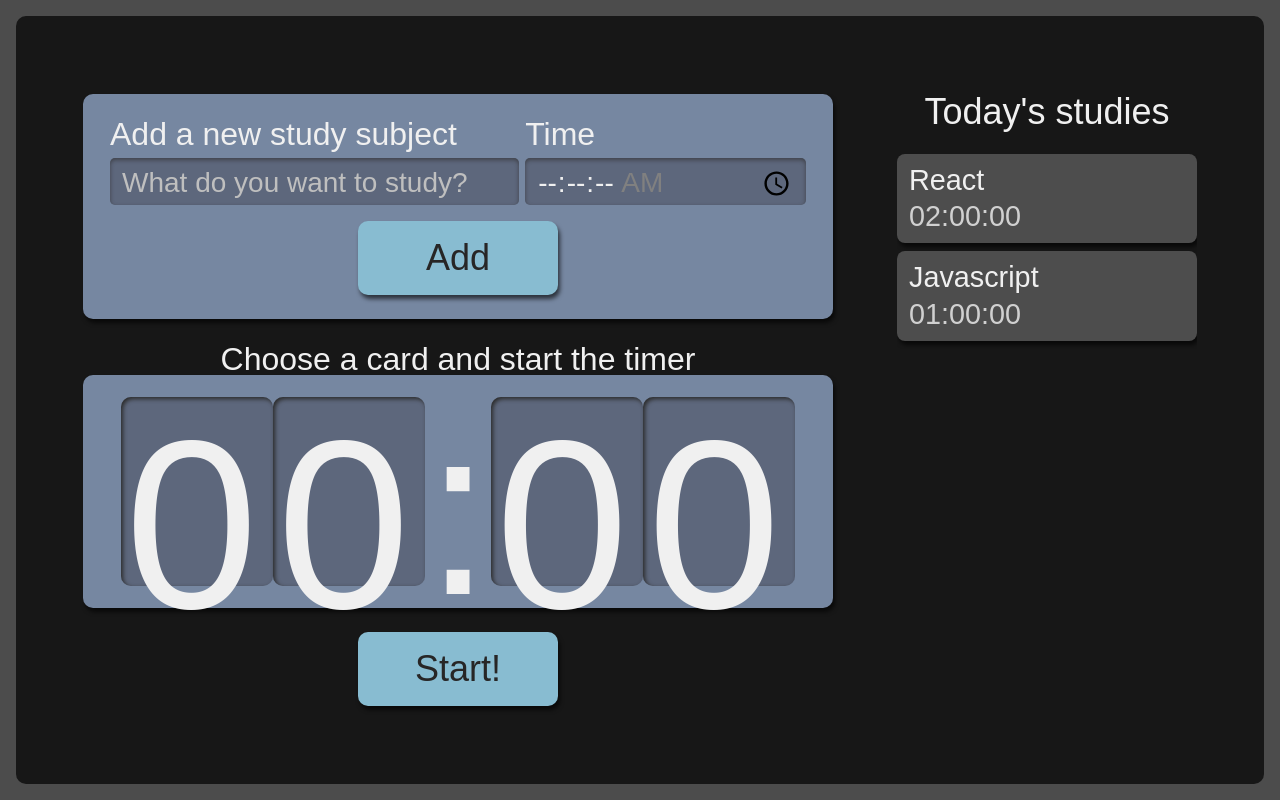
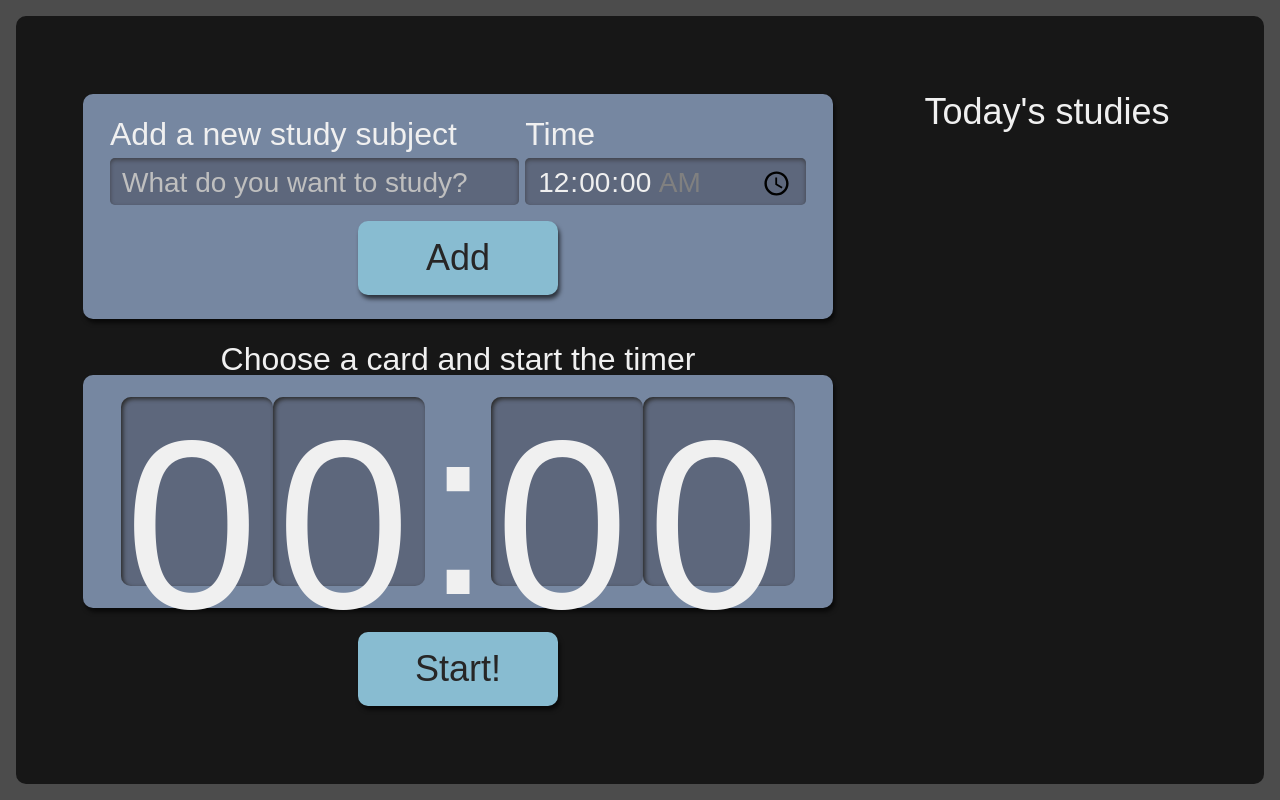
Before and after one commit to cruzmatheus/react-timer, a React (Create React App) app: page / in a window 1280 px wide. Built offline with nearby package versions, Linux system fonts and the light colour scheme.

Commit message:
Introducing state

```diff
--- a/package.json
+++ b/package.json
@@ -1,5 +1,5 @@
 {
-  "name": "alura-studies",
+  "name": "react-timer",
   "version": "0.1.0",
   "private": true,
   "dependencies": {
--- a/src/components/Button/index.tsx
+++ b/src/components/Button/index.tsx
@@ -1,10 +1,14 @@
 import React from 'react'
 import style from './Button.module.scss'
 
-class Button extends React.Component<{children: String}> {
+class Button extends React.Component<{
+  children: string,
+  type?: "button" | "submit" | "reset" | undefined
+}> {
     render() {
+      const { type = "button"} = this.props
       return (
-        <button className={style.botao}>
+        <button type={type} className={style.botao}>
           {this.props.children}
         </button>
       )
--- a/src/components/Form/index.tsx
+++ b/src/components/Form/index.tsx
@@ -1,17 +1,36 @@
 import React from 'react'
+import { ITask } from '../../types/ITask'
 import Button from '../Button'
 import style from './Form.module.scss'
 
-class Form extends React.Component {
+class Form extends React.Component<{
+  setTasks: React.Dispatch<React.SetStateAction<ITask[]>>
+}> {
+
+  state: ITask = {
+    name: "",
+    time: "00:00:00"
+  }
+
+  addTask(event: React.FormEvent<HTMLFormElement>) {
+    event.preventDefault()
+    this.props.setTasks(oldTasks => [...oldTasks, {...this.state}])
+  }
+
   render() {
     return (
-        <form className={style.novaTarefa}>
+      <form
+        className={style.novaTarefa}
+        onSubmit={this.addTask.bind(this)}
+      >
         <div className={style.inputContainer}>
           <label htmlFor='task'>Add a new study subject</label>
           <input
             type="text"
             name='task'
             id='task'
+            value={this.state.name}
+            onChange={event => this.setState({...this.state, name: event.target.value})}
             placeholder='What do you want to study?'
             required
           />
@@ -23,11 +42,13 @@ class Form extends React.Component {
             step='1'
             name='time'
             id='time'
+            value={this.state.time}
+            onChange={event => this.setState({...this.state, time: event.target.value})}
             min='00:00:00'
             max='01:30:00'
             required />
         </div>
-          <Button>
+        <Button type="submit">
           Add
         </Button>
       </form>
--- a/src/components/List/index.tsx
+++ b/src/components/List/index.tsx
@@ -1,17 +1,8 @@
 import style from './List.module.scss'
 import Item from './Item'
+import { ITask } from '../../types/ITask'
 
-function List() {
-    const tasks = [
-        {
-          name: "React",
-          time: "02:00:00"
-        },
-        {
-          name: "Javascript",
-          time: "01:00:00"
-        }
-    ]
+function List({ tasks }: {tasks: ITask[]}) {
   return (
       <aside className={style.listaTarefas}>
           <h2>Today's studies</h2>
--- a/src/pages/App.tsx
+++ b/src/pages/App.tsx
@@ -1,14 +1,17 @@
+import { useState } from 'react';
 import Form from '../components/Form';
 import List from '../components/List';
 import Timer from '../components/Timer';
+import { ITask } from '../types/ITask';
 import style from './App.module.scss';
 
 function App() {
+  const [tasks, setTasks] = useState<ITask[]>([])
   return (
     <div className={style.AppStyle}>
-      <Form />
+      <Form setTasks={setTasks} />
       <Timer />
-      <List />
+      <List tasks={tasks} />
     </div>
   );
 }
--- /dev/null
+++ b/src/types/ITask.ts
@@ -0,0 +1,4 @@
+export interface ITask {
+  name: string,
+  time: string
+}
```
Also changed, not shown: 1 other file (tests, documents, lock files or other folders). Lines whose indentation alone changed are shown as unchanged.
